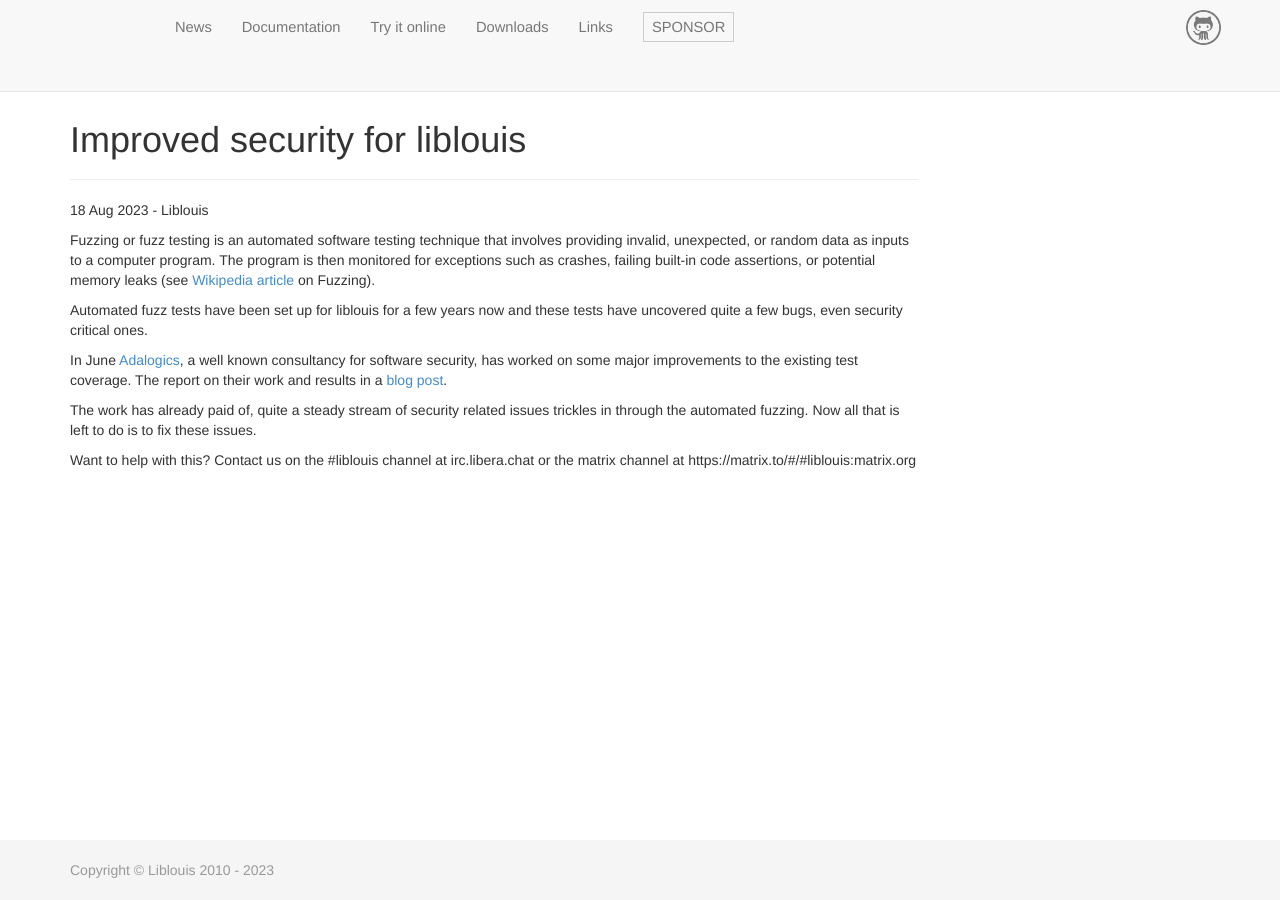
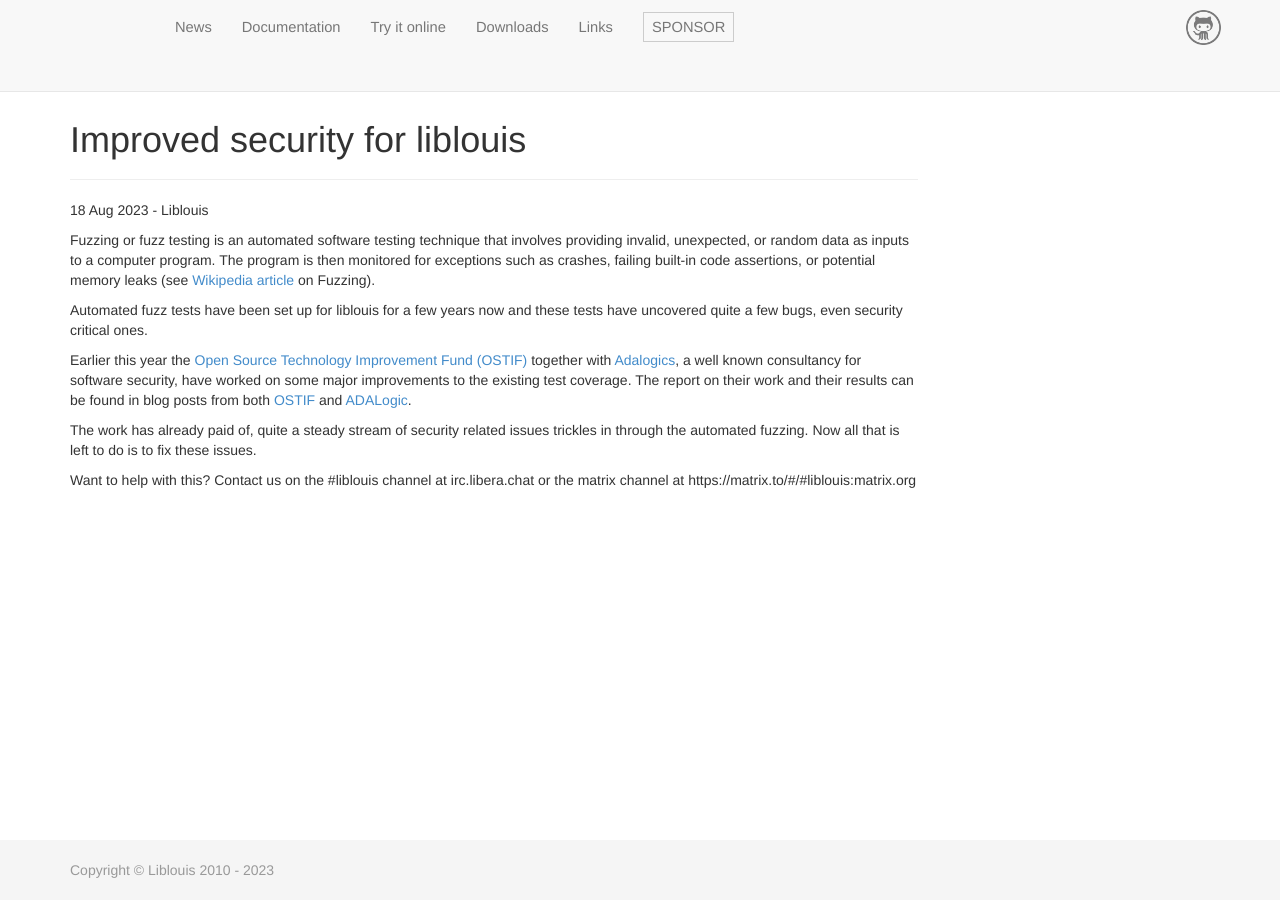
Before and after one commit to liblouis/liblouis.github.io, a Jekyll site: the page built from _posts/2023-08-18-improved-fuzzing.md, in a window 1280 px wide. Built offline with Jekyll 4.4.1, drawn with Linux system fonts in a browser that asks for light colours.

Commit message:
Mention OSTIF also

```diff
--- a/_posts/2023-08-18-improved-fuzzing.md
+++ b/_posts/2023-08-18-improved-fuzzing.md
@@ -19,10 +19,14 @@ Automated fuzz tests have been set up for liblouis for a few years now
 and these tests have uncovered quite a few bugs, even security
 critical ones.
 
-In June [Adalogics](https://adalogics.com/), a well known consultancy
-for software security, has worked on some major improvements to the
-existing test coverage. The report on their work and results in a
-[blog post](https://adalogics.com/blog/liblouis-continous-fuzzing).
+Earlier this year the [Open Source Technology Improvement Fund
+(OSTIF)](https://ostif.org/) together with
+[Adalogics](https://adalogics.com/), a well known consultancy for
+software security, have worked on some major improvements to the
+existing test coverage. The report on their work and their results can
+be found in blog posts from both
+[OSTIF](https://ostif.org/liblouis-continuous-fuzzing-improvements-by-ada-logics-and-ostif/)
+and [ADALogic](https://adalogics.com/blog/liblouis-continous-fuzzing).
 
 The work has already paid of, quite a steady stream of security
 related issues trickles in through the automated fuzzing. Now all that
```
